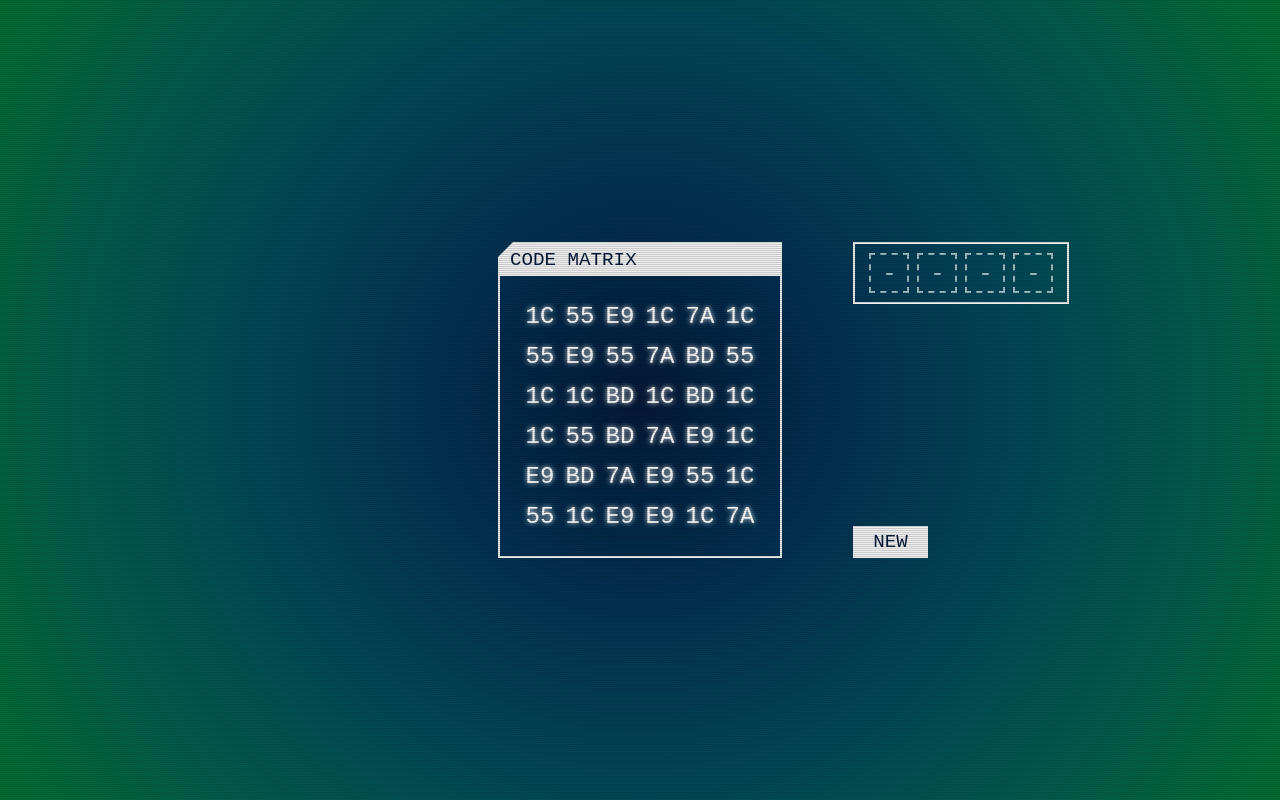
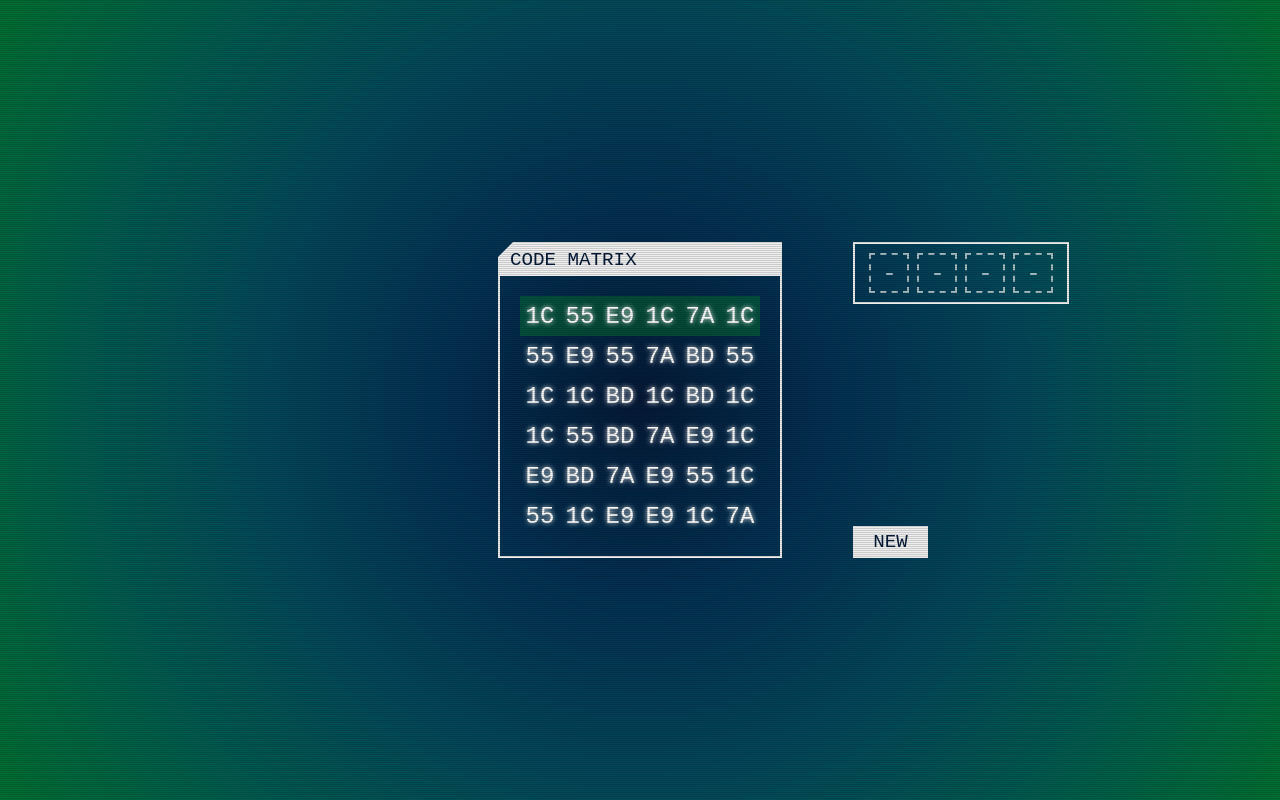
Before and after one commit to fanciful-marmot/cyber-hack, a React app: page / in a window 1280 px wide. Built offline with nearby package versions, Linux system fonts and the light colour scheme.

Commit message:
Limit selection to row or column of previous selection
Starts with only allowing selection of first row. When selection is made, limit it to that column. Then limit to row, etc...

```diff
--- a/src/store/initial-state.js
+++ b/src/store/initial-state.js
@@ -8,6 +8,7 @@ const initialState = {
     matrix: generateMatrix(width, height),
     width,
     height,
+    inputRowOrColumn: { type: 'row', index: 0 },
   },
   buffer: {
     size: 4,
--- a/src/store/root-reducer.js
+++ b/src/store/root-reducer.js
@@ -1,18 +1,25 @@
 import produce from 'immer';
 
 import { initialState } from './initial-state';
+import { getRowAndColumn } from '../utils/utils';
 
 const rootReducer = produce((draft, action) => {
   switch (action.type) {
     case 'puzzle/new':
       draft.puzzle = action.puzzle;
       draft.buffer.filledCells = [];
+      draft.puzzle.inputRowOrColumn = { type: 'row', index: 0 };
       break;
 
     case 'cell/select':
       const { filledCells, size } = draft.buffer;
-      if (filledCells.length < size && !filledCells.includes(action.cellId)) {
-        filledCells.push(action.cellId);
+      const { cellId } = action;
+      if (filledCells.length < size && !filledCells.includes(cellId)) {
+        const { inputRowOrColumn, width } = draft.puzzle;
+        const { row, column } = getRowAndColumn(cellId, width);
+        inputRowOrColumn.type = inputRowOrColumn.type === 'row' ? 'column' : 'row';
+        inputRowOrColumn.index = inputRowOrColumn.type === 'row' ? row : column;
+        filledCells.push(cellId);
       }
       break;
 
--- a/src/ui/app.jsx
+++ b/src/ui/app.jsx
@@ -9,14 +9,15 @@ import { newPuzzleAction } from '../store/actions';
 import './app.css';
 
 const App = () => {
-  const { matrix, width, height } = useSelector(state => state.puzzle);
+  const puzzle = useSelector(state => state.puzzle);
+  const { width, height } = puzzle;
   const dispatch = useDispatch();
 
 
   return (
     <div className="app">
       <div className="puzzle-container">
-        <Board matrix={matrix} width={width} height={height} />
+        <Board puzzle={puzzle} />
       </div>
       <div className="info-container">
         <Buffer />
--- a/src/ui/board/board.css
+++ b/src/ui/board/board.css
@@ -21,12 +21,8 @@
   user-select: none;
 }
 
-.board-cell.hover-row {
+.board-cell.hover-column-or-row {
   background-color: rgba(155, 209, 153, 0.2);
-}
-
-.board-cell.hover-column {
-  background-color: rgba(13, 226, 6, 0.2);
 }
 
 .board-cell.hover {
@@ -36,4 +32,9 @@
 
 .board-cell.selected {
   border: 2px solid var(--background-light);
+  opacity: 0.5;
 }
+
+.board-cell.input-cell {
+  background-color: rgba(13, 226, 6, 0.2);
+}
--- a/src/ui/board/board.jsx
+++ b/src/ui/board/board.jsx
@@ -1,23 +1,42 @@
 import classNames from 'classnames';
-import React, { useState } from 'react';
+import React, { useCallback, useState } from 'react';
 import { useDispatch, useSelector } from 'react-redux';
 import { cellSelectAction } from '../../store/actions';
+import { getRowAndColumn } from '../../utils/utils';
 import { BoardCell } from './board-cell';
 
 import './board.css';
 
 const Board = (props) => {
-  const { matrix, width, height } = props;
+  const { puzzle } = props;
+  const { matrix, width, height, inputRowOrColumn } = puzzle;
 
   const matrixStyle = {
     gridTemplateRows: '1fr '.repeat(height),
     gridTemplateColumns: '1fr '.repeat(width),
   };
 
-  const [selectedCell, setSelectedCell] = useState(null);
+  const [hoverCell, setHoverCell] = useState(null);
 
   const filledCells = useSelector(state => state.buffer.filledCells);
   const dispatch = useDispatch();
+
+  const isInputCell = useCallback(i => {
+    const { type, index } = inputRowOrColumn;
+    const { row, column } = getRowAndColumn(i, width);
+    switch (type) {
+      case 'row': {
+        return row === index;
+      }
+
+      case 'column': {
+        return column === index;
+      }
+
+      default:
+        throw new Error(`Unknown input row/column type ${type}`);
+    }
+  }, [inputRowOrColumn, width]);
 
   return (
     <div className="board">
@@ -26,21 +45,31 @@ const Board = (props) => {
       </div>
       <div className="cell-matrix" style={matrixStyle}>
         {
-          matrix.map((value, i) => (
+          matrix.map((value, i) => {
+            const isInput = isInputCell(i);
+            const { row, column } = getRowAndColumn(i, width);
+            const { row: hoverRow, column: hoverColumn } = getRowAndColumn(hoverCell, width);
+
+            return (
               <BoardCell
                 key={`cell-${i}`}
                 value={value}
                 className={classNames({
-                'hover-row': selectedCell != null && i % height === selectedCell % height,
-                'hover-column': selectedCell != null && Math.floor(i / width) === Math.floor(selectedCell / width),
-                hover: i === selectedCell,
+                  'hover-column-or-row': hoverCell != null && (hoverRow === row || hoverColumn === column),
+                  hover: i === hoverCell,
+                  'input-cell': isInput,
                   selected: filledCells.includes(i),
                 })}
-              onClick={() => dispatch(cellSelectAction(i))}
-              onMouseEnter={() => setSelectedCell(i)}
-              onMouseLeave={() => setSelectedCell(null)}
+                onClick={() => {
+                  if (isInput) {
+                    dispatch(cellSelectAction(i));
+                  }
+                }}
+                onMouseEnter={() => setHoverCell(isInput ? i : null)}
+                onMouseLeave={() => setHoverCell(null)}
               />
-          ))
+            );
+          })
         }
       </div>
     </div>
--- /dev/null
+++ b/src/utils/utils.js
@@ -0,0 +1,7 @@
+const getRowAndColumn = (i, boardWidth) => (
+  { row: Math.floor(i / boardWidth), column: i % boardWidth }
+);
+
+export {
+  getRowAndColumn,
+};
```
Lines whose indentation alone changed are shown as unchanged.
